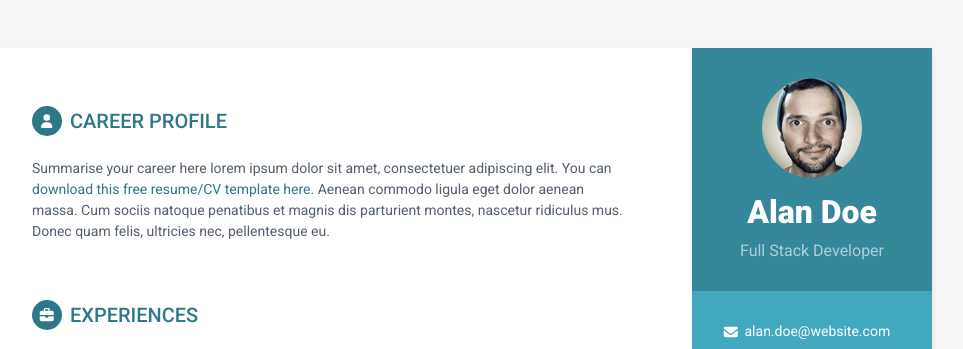
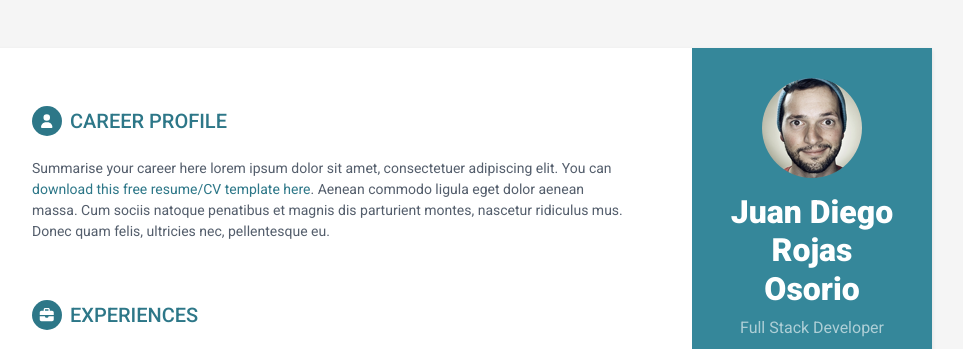
Before and after one commit to Jr-412/Rojas-CV, a plain HTML site: page index.html in a window 1280 px wide. Shown: the top 349 px of the page, without its empty margins (188-1151 px from the left). Drawn offline with Linux system fonts and the light colour scheme.

Commit message:
cambio de nombre en la hoja de vida

```diff
--- a/index.html
+++ b/index.html
@@ -25,7 +25,7 @@
         <div class="sidebar-wrapper">
             <div class="profile-container">
                 <img class="profile" src="assets/images/profile.png" alt="" />
-                <h1 class="name">Alan Doe</h1>
+                <h1 class="name">Juan Diego Rojas Osorio</h1>
                 <h3 class="tagline">Full Stack Developer</h3>
             </div><!--//profile-container-->
 
```
